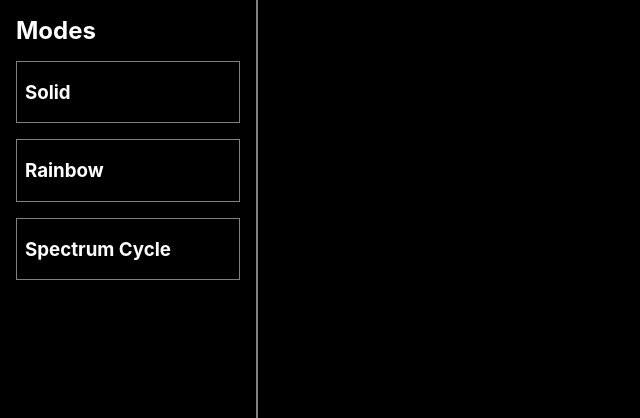
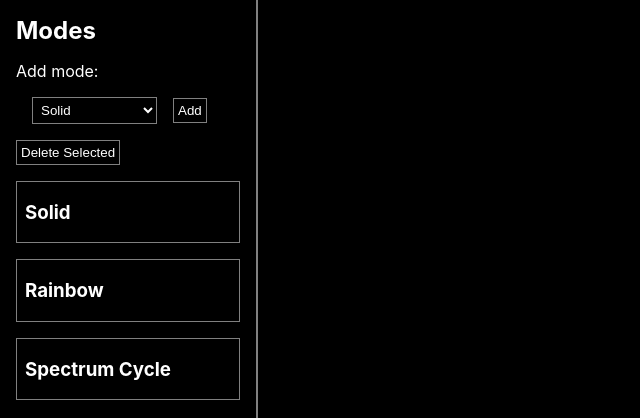
Before and after one commit to prophetofxenu/acrylic-code-generator-ui, a React (Create React App) app: page / in a window 1280 px wide. Shown: the top 418 px of the page, without its empty margins (0-640 px from the left). Built offline with nearby package versions, Linux system fonts and the light colour scheme.

Commit message:
implemented mode list editor

```diff
--- a/src/App.module.scss
+++ b/src/App.module.scss
@@ -1,3 +1,24 @@
+/* elements */
+
+.select {
+  border: 1px solid grey;
+  background-color: black;
+  color: white;
+  padding: 0.25rem;
+}
+
+.button {
+  border: 1px solid grey;
+  background-color: black;
+  color: white;
+  padding: 0.25rem;
+}
+
+.button:active {
+  background-color: #1f1f1f;
+  color: grey;
+}
+
 .modeMenu {
   display: flex;
 }
@@ -9,6 +30,14 @@
 }
 
 .modeListHeading {
+  margin: 1rem;
+}
+
+.modeListEditor {
+  margin: 1rem;
+}
+
+.modeListEditor > select {
   margin: 1rem;
 }
 
--- a/src/ModeList.tsx
+++ b/src/ModeList.tsx
@@ -1,8 +1,9 @@
-import { Mode } from './code-gen/modes';
+import { SolidMode, Mode, CandleMode, MarqueeMode, RainbowMode, SpectrumCycleMode } from './code-gen/modes';
 
 import { DragDropContext, Draggable, Droppable } from 'react-beautiful-dnd';
 
 import styles from './App.module.scss';
+import React, { useRef } from 'react';
 
 
 interface ModeListItemProps {
@@ -34,14 +35,96 @@ function ModeListItem({ mode, index, isActive, setActive }: ModeListItemProps) {
   )
 }
 
+interface ModeListEditorProps {
+  addMode: (m: string) => void,
+  deleteSelectedMode: () => void
+}
+
+function ModeListEditor({ addMode, deleteSelectedMode }: ModeListEditorProps) {
+
+  const selectRef = useRef<HTMLSelectElement>(null);
+
+  return (
+    <div className={styles.modeListEditor}>
+      <label htmlFor="addMode">Add mode:</label>
+      <select name="addMode" className={styles.select} ref={selectRef}>
+        <option value="solid">Solid</option>
+        <option value="candle">Candle</option>
+        <option value="marquee">Marquee</option>
+        <option value="rainbow">Rainbow</option>"
+        <option value="spectrumcycle">Spectrum Cycle</option>
+      </select>
+      <button type="button" className={styles.button}
+        onClick={() => {
+          const val = selectRef.current?.value;
+          if (val === undefined) return;
+          addMode(val);
+        }}
+      >Add</button>
+      <br />
+      <button type="button" className={styles.button}
+        onClick={deleteSelectedMode}
+      >Delete Selected</button>
+    </div>
+  )
+}
+
 interface ModeListProps {
   modes: Mode[],
   setModeList: (modes: Mode[]) => void,
   activeMode: Mode | null,
-  setActiveMode: (mode: Mode) => void
+  setActiveMode: (mode: Mode | null) => void
 }
 
 export default function ModeList({ modes, setModeList, activeMode, setActiveMode }: ModeListProps) {
+
+  const addMode = (m: string) => {
+    const arr = Array.from(modes);
+    let mode: Mode;
+    switch(m) {
+      case "solid":
+        mode = new SolidMode();
+        arr.push(mode);
+        setModeList(arr);
+        setActiveMode(mode);
+        break;
+      case "candle":
+        mode = new CandleMode();
+        arr.push(mode);
+        setModeList(arr);
+        setActiveMode(mode);
+        break;
+      case "marquee":
+        mode = new MarqueeMode();
+        arr.push(mode);
+        setModeList(arr);
+        setActiveMode(mode);
+        break;
+      case "rainbow":
+        mode = new RainbowMode();
+        arr.push(mode);
+        setModeList(arr);
+        setActiveMode(mode);
+        break;
+      case "spectrumcycle":
+        mode = new SpectrumCycleMode();
+        arr.push(mode);
+        setModeList(arr);
+        setActiveMode(mode);
+        break;
+      default:
+        throw Error(`${m} not implemented`);
+    }
+  };
+
+  const deleteSelectedMode = () => {
+    if (activeMode === null) return;
+    const arr = Array.from(modes);
+    const idx = arr.indexOf(activeMode);
+    arr.splice(idx, 1);
+    setModeList(arr);
+    setActiveMode(null);
+  };
 
   const onDragEnd = (result: any) => {
     const { destination, source, draggableId } = result;
@@ -58,6 +141,7 @@ export default function ModeList({ modes, setModeList, activeMode, setActiveMode
   return (
     <div className={styles.modeList}>
       <h2 className={styles.modeListHeading}><b>Modes</b></h2>
+      <ModeListEditor addMode={addMode} deleteSelectedMode={deleteSelectedMode}/>
       <DragDropContext onDragEnd={onDragEnd}>
         <Droppable droppableId="mode-list-droppable">
           {(provided) => (
```
